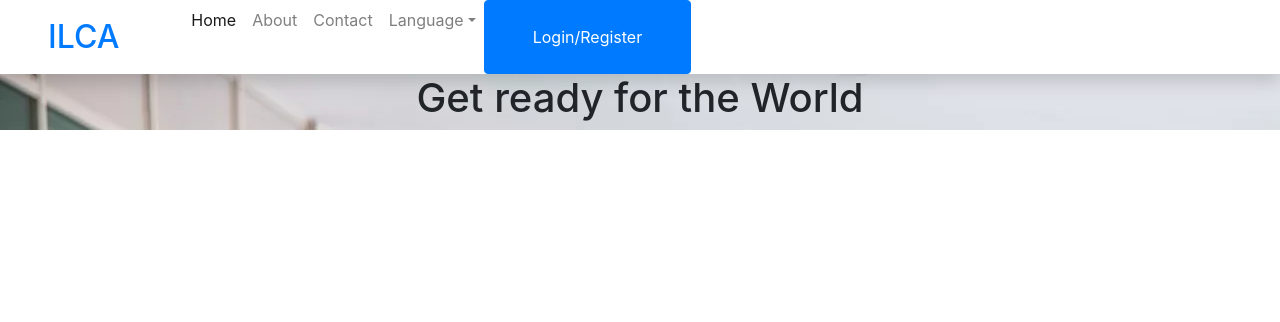
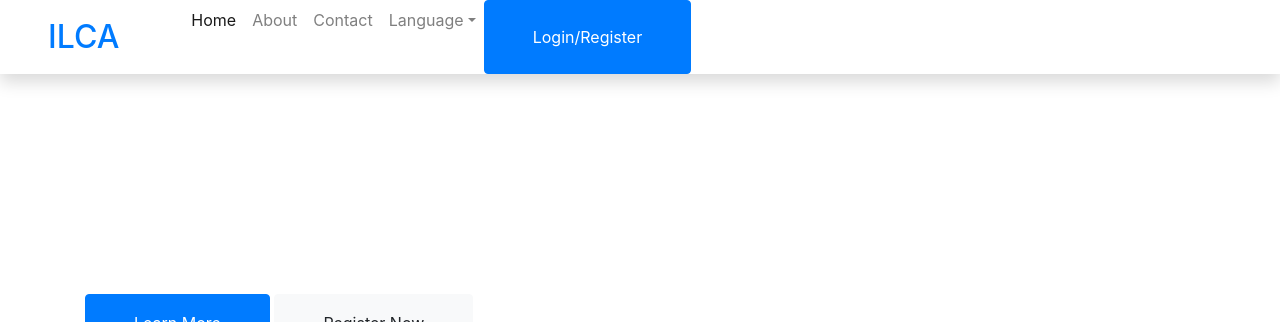
Before and after one commit to kaleblub/ILCA-Website, a Django app: page / in a window 1280 px wide. Shown: the top 322 px of the page. Run offline with Django 4.2, Linux system fonts and the light colour scheme; some libraries are stand-ins or nearby versions.

Commit message:
Added a basic hero section to start with for now.

```diff
--- a/main/templates/main/base.html
+++ b/main/templates/main/base.html
@@ -61,8 +61,7 @@
     {% block content %}{% endblock content %}
     <!-- Content End -->
     <!-- Footer Begin -->
-    <footer>
-        <div class="footer">
+     <footer class="footer">
         <div class="container">
             <div class="row">
                 <div class="col-lg-3">
@@ -104,7 +103,6 @@
                 </div>
             </div>
         </div>
-        </div>
     </footer>
     <!-- Footer End -->
 
--- a/main/templates/main/home.html
+++ b/main/templates/main/home.html
@@ -1,13 +1,38 @@
 {% extends "main/base.html" %}
 {% load static %}
 {% block content %}
-<div class="intro-section" style="background-image: url('static/images/hero_1.jpg.webp');">
-    <div class="container">
-        <div class="row align-items-center">
-            <div class="col-lg-12 mx-auto text-center aos-init aos-animate" data-aos="fade-up">
-                <h1>Get ready for the World</h1>
+<!-- Hero Start -->
+<div class="container-fluid p-0 mb-5 position-relative hero-image">
+    <!-- <img class="img-fluid" src="{% static 'img/carousel-1.jpg' %}" alt=""> -->
+    <div class="position-absolute top-0 start-0 w-100 h-100 d-flex align-items-center hero-text">
+        <div class="container">
+            <div class="row justify-content-start">
+                <div class="col-sm-10 col-lg-8">
+                    <h5 class="text-primary text-uppercase mb-3 animated slideInDown">International Learning Center Algeria, in Bejaia</h5>
+                    <h1 class="display-3 text-white animated slideInDown">Unlock Your Language Potential with the International Learning Center</h1>
+                    <p class="fs-5 text-white mb-4 pb-2">Lorem ipsum dolor, sit amet consectetur adipisicing, elit. Provident modi ullam, repellat commodi. Amet sunt accusantium ratione quo perspiciatis officia officiis, magnam debitis tempore quasi necessitatibus cupiditate, unde distinctio, iusto!</p>
+                    <a href="" class="btn btn-primary py-md-3 px-md-5 me-3 animated slideInLeft">Learn More</a>
+                    <a href="" class="btn btn-light py-md-3 px-md-5 animated slideInRight">Register Now</a>
+                </div>
             </div>
         </div>
     </div>
 </div>
+
+<!-- Hero End -->
+
+<!-- About Us Section Start -->
+<!-- About Us Section End -->
+
+<!-- Courses Section Start -->
+<!-- Courses Section End -->
+
+
+<!-- Registration Section Start -->
+<!-- Registration Section End -->
+
+<!-- Contact Us Section Start -->
+<!-- Contact Us Section End -->
+
+
 {% endblock content %}
```
Lines whose indentation alone changed are shown as unchanged.
